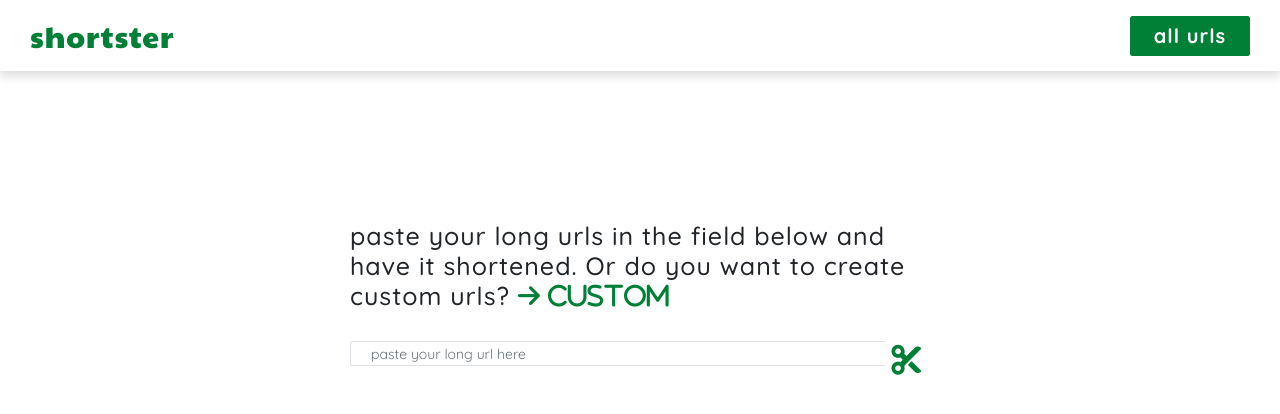
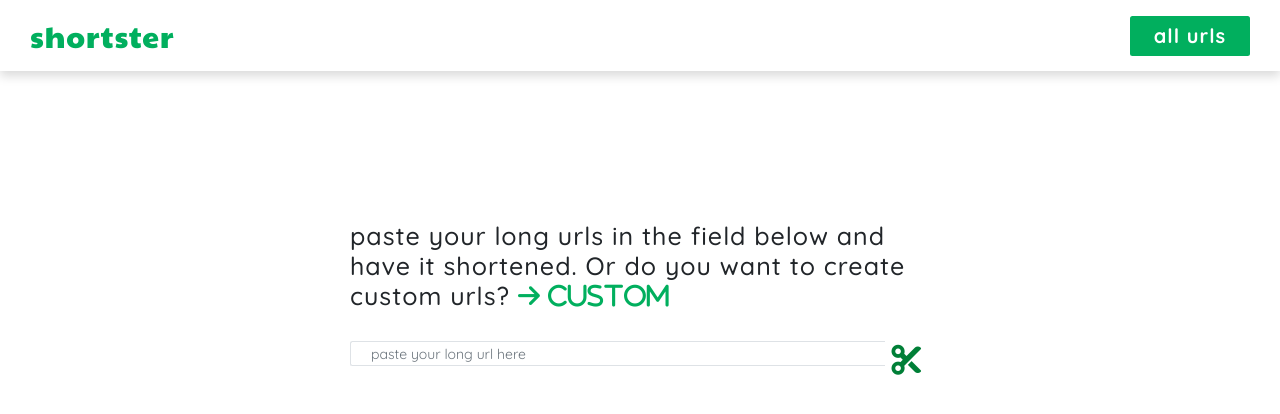
Before and after one commit to nyior/clipit, a Vue app in the folder frontend/: page / in a window 1280 px wide. Shown: the top 414 px of the page. Built offline with nearby package versions, Linux system fonts and the light colour scheme.

Commit message:
change ui primary color

```diff
--- a/frontend/public/styles.css
+++ b/frontend/public/styles.css
@@ -33,7 +33,7 @@ a{
 
 .btn{
 	letter-spacing: 1px;
-    background-color: #007f37;
+    background-color: #01af5e;
 	color: white !important;
 	font-weight: bold;
 	font-size: 2rem;
@@ -43,7 +43,7 @@ a{
 }
 
 span{
-    color: #007f37;
+    color: #01af5e;
 }
 
 h3{
@@ -55,7 +55,7 @@ h3{
 .sub-heading{
 	font-size: 3.0rem;
     letter-spacing: 2px;
-    color: #007f37;
+    color: #01af5e;
     opacity: 0.7;
 }
 
--- a/frontend/src/components/Navigation/Navbar.vue
+++ b/frontend/src/components/Navigation/Navbar.vue
@@ -27,7 +27,7 @@ export default {
 
 .navbar-brand {
   font-size: 3rem;
-  color: #007f37;
+  color: #01af5e;
   font-family: "Paytone One", sans-serif;
 }
 
--- a/frontend/src/components/Url/Url.vue
+++ b/frontend/src/components/Url/Url.vue
@@ -26,8 +26,8 @@
       <div>
         <small>
           clipped url:
-          <a :href="scheme + host+ encodeURI(url.shortcode)" target="blank">
-            {{ url.shortcode }}
+          <a :href="scheme + host + encodeURI(url.shortcode)" target="blank">
+            {{ host + encodeURI(url.shortcode) }}
           </a>
         </small>
       </div>
```
Also changed, not shown: 1 other file (tests, documents, lock files or other folders).
